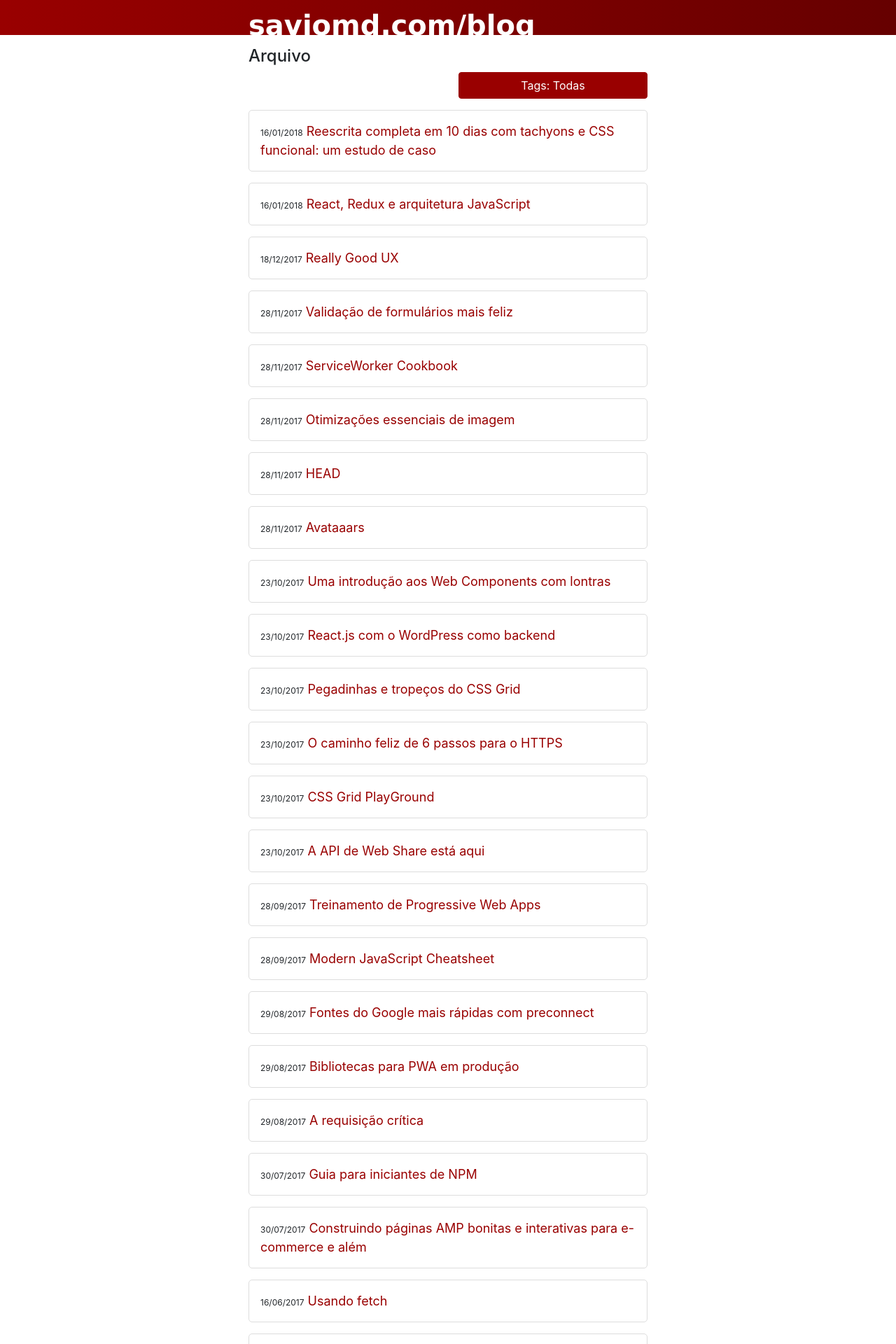
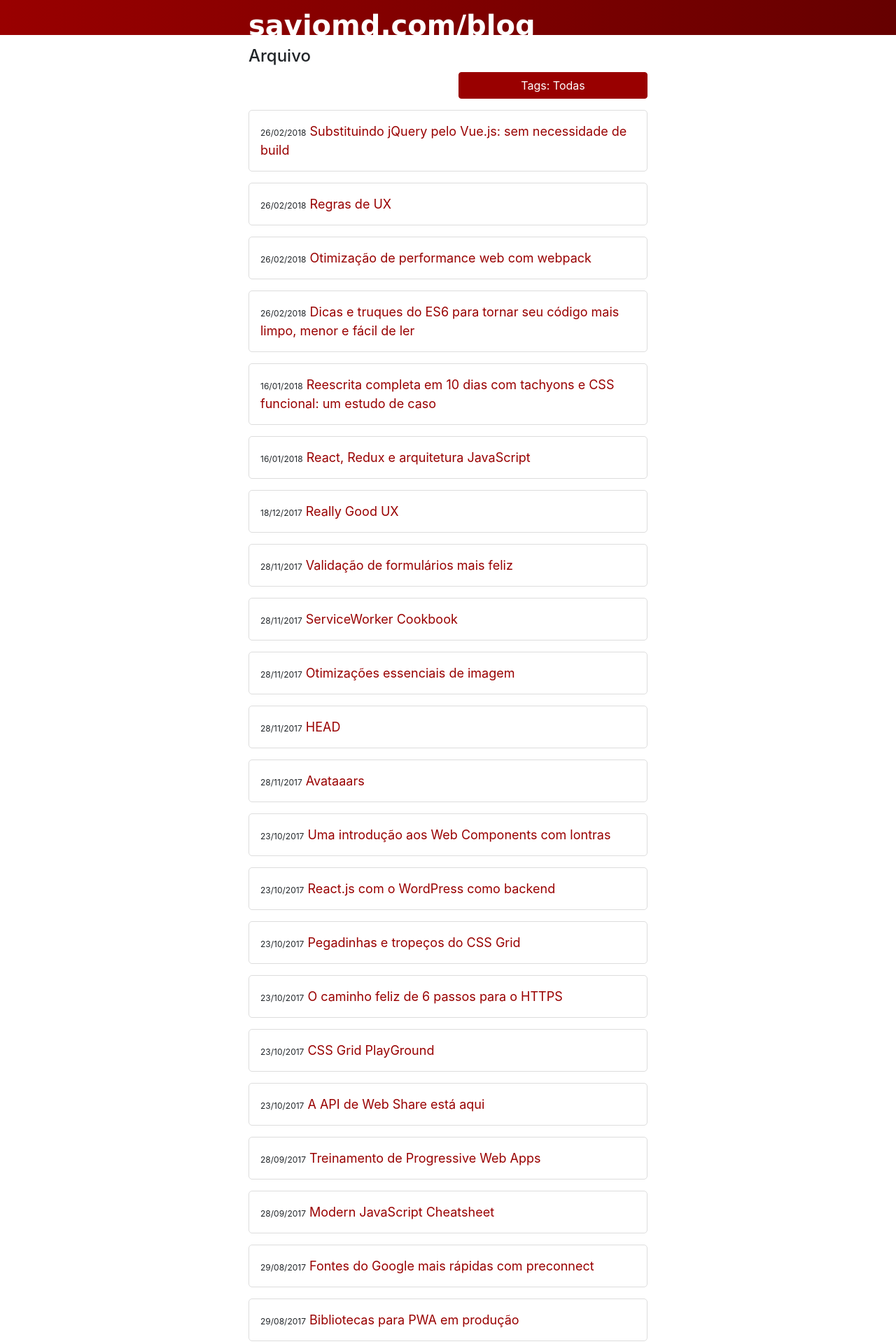
Before and after one commit to saviomd/blog, a Jekyll site: the page built from arquivo.html, in a window 1280 px wide. Shown: the top 1920 px of the page at 70% size. Built offline with Jekyll 4.4.1, drawn with Linux system fonts in a browser that asks for light colours.

Commit message:
Add posts and update dependencies

```diff
--- /dev/null
+++ b/_posts/2018-02-26-dicas-e-truques-do-es6-para-tornar-seu-codigo-mais-limpo-menor-e-facil-de ler.md
@@ -0,0 +1,8 @@
+---
+layout: post
+title: 'Dicas e truques do ES6 para tornar seu código mais limpo, menor e fácil de ler'
+tags: [JavaScript]
+---
+
+<https://medium.freecodecamp.org/make-your-code-cleaner-shorter-and-easier-to-read-es6-tips-and-tricks-afd4ce25977c><br>
+(via [@tableless](https://twitter.com/tableless/status/960140451956383745))
--- /dev/null
+++ b/_posts/2018-02-26-substituindo-jquery-pelo-vue-js-sem-necessidade-de-build.md
@@ -0,0 +1,8 @@
+---
+layout: post
+title: 'Substituindo jQuery pelo Vue.js: sem necessidade de build'
+tags: [Vue.js]
+---
+
+<https://www.smashingmagazine.com/2018/02/jquery-vue-javascript><br>
+(via [Frontend Weekly Digest](https://medium.com/@frontender_ua/frontend-weekly-digest-46-12-18-february-2018-3e38d9d73e42))
```
Also changed, not shown: _posts/2018-02-26-otimizacao-de-performance-web-com-webpack.md (added, +8 -0 lines), _posts/2018-02-26-regras-de-ux.md (added, +8 -0 lines), css/blog.css (+8 -19 lines), package.json (+4 -4 lines), css/blog.min.css, 2 other files.
